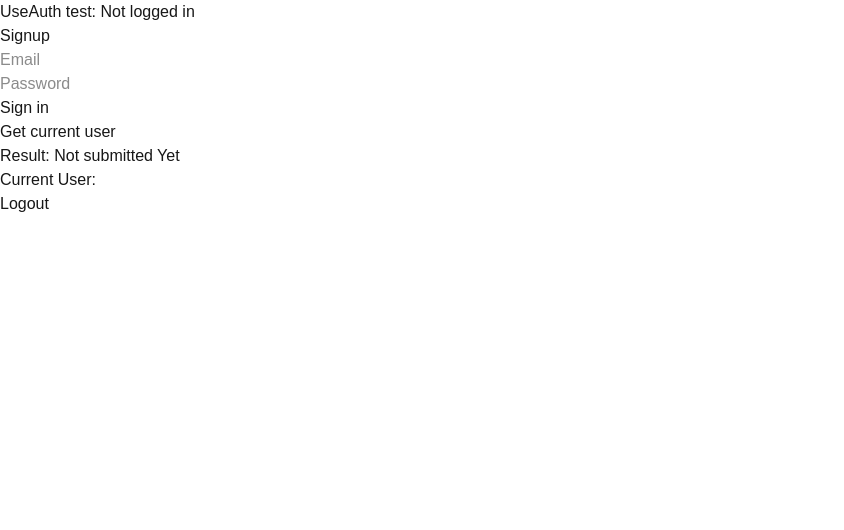
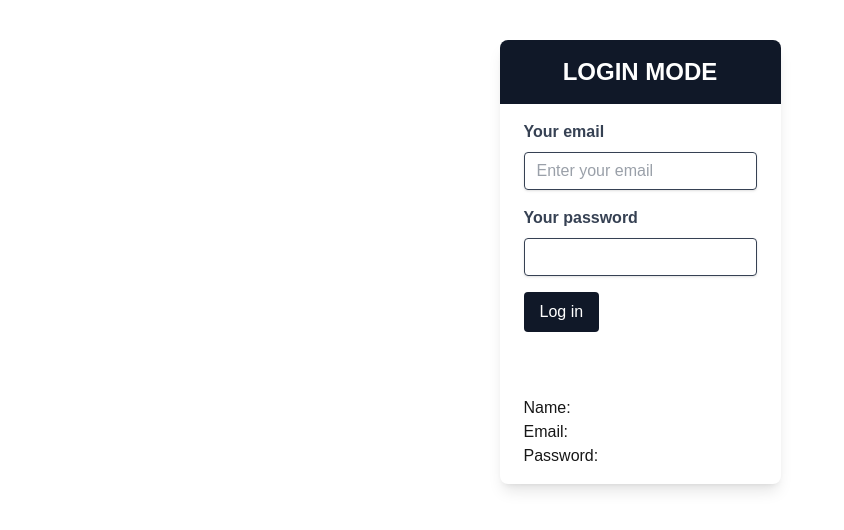
Before and after one commit to OleksiiLunov/todoster2, a Next.js app: page /login in a window 1280 px wide. Shown: the top 530 px of the page, without its empty margins (0-844 px from the left). Built offline with nearby package versions, Linux system fonts and the light colour scheme; no server answers.

Commit message:
replace test auth pages with shared auth form

```diff
--- a/src/app/login/page.tsx
+++ b/src/app/login/page.tsx
@@ -4,6 +4,7 @@ import { useState } from "react";
 import type { User } from "@supabase/supabase-js";
 import { useAuth } from "@/features/auth/use-auth";
 import { use } from "react";
+import AuthForm, {} from "@/features/auth/components/auth-form"
 
 
 export default function Page() {
@@ -42,9 +43,14 @@ export default function Page() {
         }
     }
 
+    return (
+        <AuthForm mode="login" />
+    );
 
-    return (
+    /*return (
         <div>
+            <div><h1>AUTH FORM!!</h1></div>
+            <div> ------- <AuthForm mode="login" /> ------ </div>
             <div><h1>UseAuth test: {
                 useAuth().isLoadingAuth? "Loading auth...": useAuth().currentUser?.email || "Not logged in"
             }</h1></div>
@@ -75,5 +81,5 @@ export default function Page() {
                 disabled={loading}
                 onClick={() => onLogOut()}>Logout</button></div>
         </div>
-    )
+    )*/
 }
--- a/src/app/signup/page.tsx
+++ b/src/app/signup/page.tsx
@@ -1,7 +1,7 @@
 "use client";
 import { signUpWithEmail } from "../../lib/auth/auth-service";
 import { useState } from "react";
-
+import AuthForm, {} from "@/features/auth/components/auth-form"
 
 export default function Page() {
     const [name, setName] = useState("");
@@ -27,7 +27,13 @@ export default function Page() {
     }
 
     return (
+            <AuthForm mode="signup" />
+        );
+
+    /*return (
         <div>
+            <div><h1>AUTH FORM!!</h1></div>
+            <div> ------- <AuthForm mode="signup" /> ------ </div>
             <div><h1>Signup</h1></div>
             <div><form onSubmit={onSubmit}>
                 <div><input
@@ -55,5 +61,5 @@ export default function Page() {
             </form></div>
             <div>Result: {result}</div>
         </div>
-    )
+    )*/
 }
--- /dev/null
+++ b/src/features/auth/components/auth-form.tsx
@@ -0,0 +1,119 @@
+"use client"
+
+import { useState } from "react";
+import { signInWithEmail, signUpWithEmail } from "@/lib/auth/auth-service";
+import { useRouter } from 'next/navigation'
+
+
+type AuthFormProps = {
+    mode: "login" | "signup";
+};
+
+export default function AuthForm({ mode }: AuthFormProps) {
+    const [email, setEmail] = useState<string>("");
+    const [name, setName] = useState<string>("");
+    const [password, setPassword] = useState<string>("");
+    const [isSubmitting, setIsSubmitting] = useState<boolean>(false);
+    const [errorMessage, setErrorMessage] = useState<string>("");
+
+    const router = useRouter();
+
+    async function onSubmit(e: React.SubmitEvent<HTMLFormElement>) {
+        e.preventDefault();
+        setErrorMessage("");
+        setIsSubmitting(true);
+
+        if (mode === "login") {
+            const result = await signInWithEmail(
+                email,
+                password).finally(() => setIsSubmitting(false));
+            if (!result.ok) {
+                setErrorMessage(`Signin failed: ${result.error}`);
+            }
+            else {
+                router.push('/');
+            }
+        }
+        else {
+            const result = await signUpWithEmail(
+                email,
+                password,
+                name).finally(() => setIsSubmitting(false));
+            if (!result.ok) {
+                setErrorMessage(`Signup failed: ${result.error}`);
+            }
+            else {
+                router.push('/');
+            }
+        }
+    }
+
+    return (
+        <div className="max-w-md mx-auto mt-10 bg-white shadow-lg rounded-lg overflow-hidden">
+            <div className="text-2xl py-4 px-6 bg-gray-900 text-white text-center font-bold uppercase">
+                <h1>{(mode === "login") ? "Login mode" : "Signup mode"}</h1>
+            </div>
+            <form className="py-4 px-6" onSubmit={onSubmit}>
+                {mode === "signup" && (
+                    <div className="mb-4">
+                        <label className="block text-gray-700 font-bold mb-2">Your name</label>
+                        <input
+                            type="text"
+                            name="name"
+                            disabled={isSubmitting}
+                            placeholder="Enter your name"
+                            className="shadow appearance-none border rounded w-full py-2 px-3 text-gray-700 leading-tight focus:outline-none focus:shadow-outline"
+                            onChange={(e) => setName(e.target.value)}
+                            required
+                        >
+                        </input>
+                    </div>)
+                }
+                <div className="mb-4">
+                    <label className="block text-gray-700 font-bold mb-2">Your email</label>
+                    <input
+                        type="text"
+                        name="email"
+                        placeholder="Enter your email"
+                        disabled={isSubmitting}
+                        onChange={(e) => setEmail(e.target.value)}
+                        className="shadow appearance-none border rounded w-full py-2 px-3 text-gray-700 leading-tight focus:outline-none focus:shadow-outline"
+                        required
+                    >
+                    </input>
+                </div>
+                <div className="mb-4">
+                    <label className="block text-gray-700 font-bold mb-2">Your password</label>
+                    <input
+                        type="password"
+                        name="password"
+                        disabled={isSubmitting}
+                        onChange={(e) => setPassword(e.target.value)}
+                        className="shadow appearance-none border rounded w-full py-2 px-3 text-gray-700 leading-tight focus:outline-none focus:shadow-outline"
+                        required
+                    >
+                    </input>
+                </div>
+                <div className="mb-4">
+                    <button
+                        type="submit"
+                        name="submit"
+                        disabled={isSubmitting}
+                        className="bg-gray-900 text-white py-2 px-4 rounded hover:bg-gray-800 focus:outline-none focus:shadow-outline"
+                    >{mode === "signup" ? "Sign up" : "Log in"}
+                    </button>
+                </div>
+            </form >
+            <div className="py-4 px-6">
+                <div className="mb-4">
+                    <label className="block text-red-500 font-bold mb-2">
+                        {errorMessage !== "" && errorMessage}
+                    </label>
+                </div>
+                <div>Name: {name}</div>
+                <div>Email: {email}</div>
+                <div>Password: {password}</div>
+            </div>
+        </div>
+    );
+}
```
